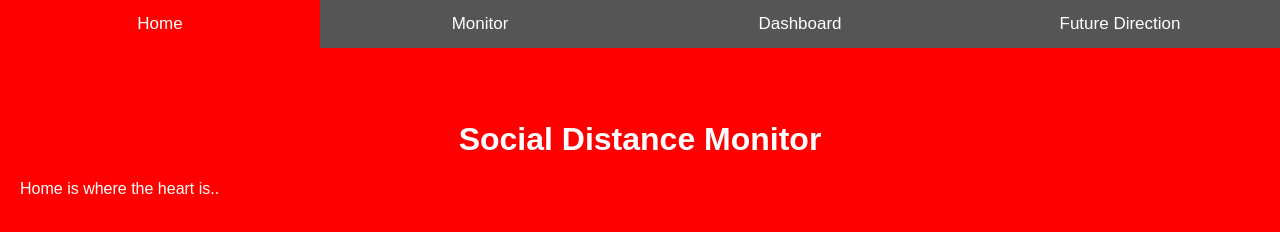
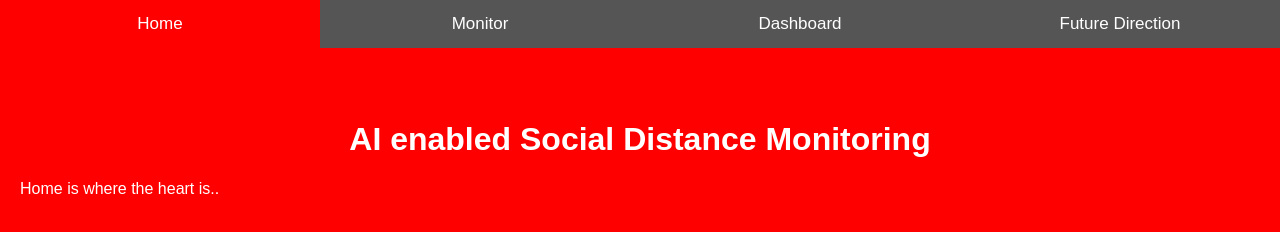
Before and after one commit to iknow1988/iknow1988.github.io, a plain HTML site: page index.html in a window 1280 px wide. Drawn offline with Linux system fonts and the light colour scheme.

Commit message:
- Add title

```diff
--- a/index.html
+++ b/index.html
@@ -4,6 +4,7 @@
 		<meta name="viewport" content="width=device-width, initial-scale=1">
 		<link rel="stylesheet" type="text/css" href="style.css">
 		<script src="script.js"></script>
+		<title>Social Distance Monitor</title>
 	</head>
 	<body>
 
@@ -14,7 +15,7 @@
 
 		<div id="Home" class="tabcontent">
 			<div align="center">
-				<h1>Social Distance Monitor</h1>
+				<h1>AI enabled Social Distance Monitoring</h1>
 			</div>
 		  <p>Home is where the heart is..</p>
 		</div>
```
Also changed, not shown: images/social_distance.jfif (added).
